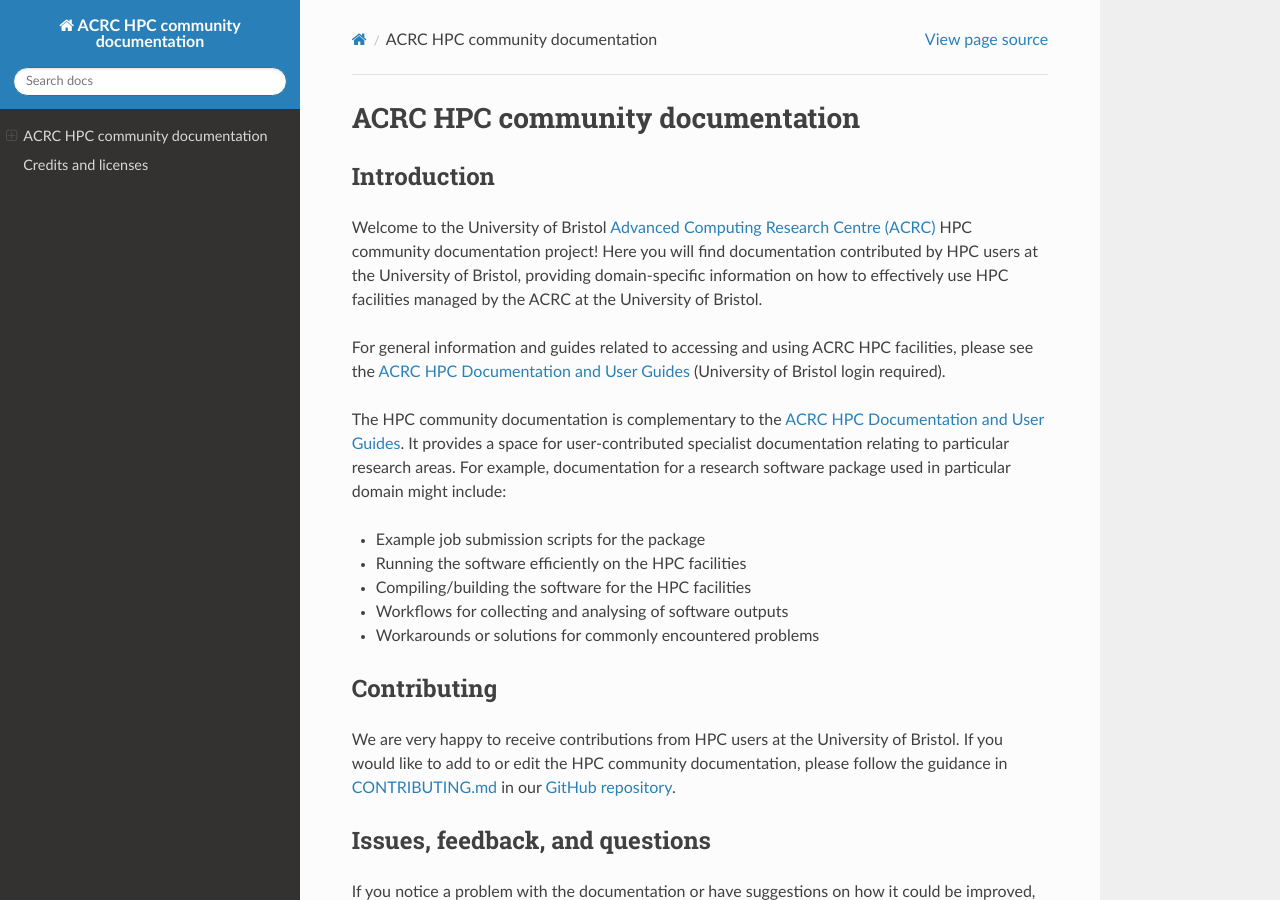
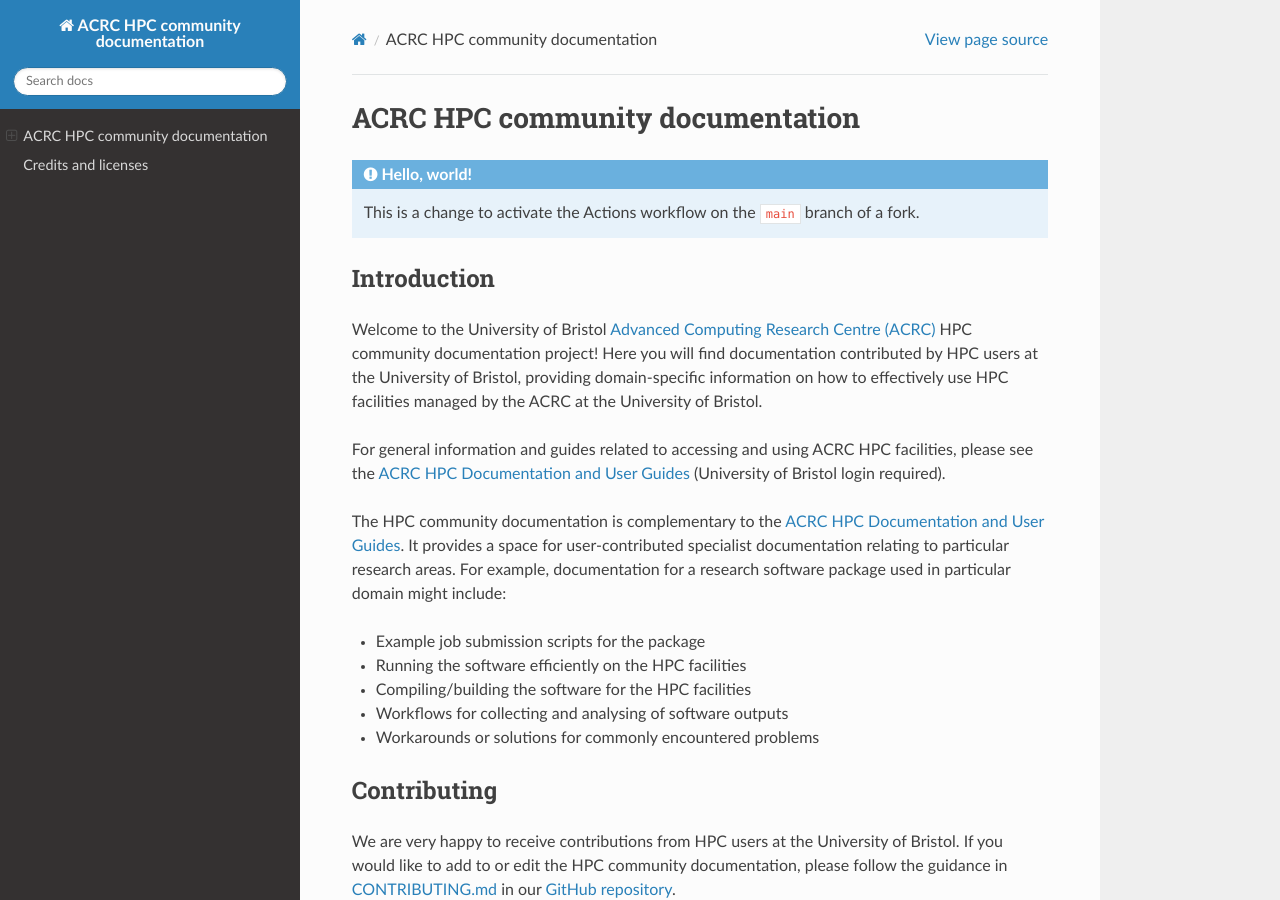
Before and after one commit to ACRC/HPC-community-docs, a Sphinx documentation site: the page built from source/index.md, in a window 1280 px wide and 900 px high. Built offline with Sphinx 7.4.7 and the Read the Docs theme 2.0.0, drawn with Linux system fonts in a browser that asks for light colours; pages that are not in the unit, such as notebooks, are missing from menus.

Commit message:
Change to activate workflow on jcwomack-test:main

````diff
--- a/source/index.md
+++ b/source/index.md
@@ -1,6 +1,10 @@
 ---
 title: "ACRC HPC community documentation"
 ---
+
+```{admonition} Hello, world!
+This is a change to activate the Actions workflow on the `main` branch of a fork.
+```
 
 ## Introduction
 Welcome to the University of Bristol [Advanced Computing Research Centre (ACRC)][acrc-website] HPC community documentation project!
````
